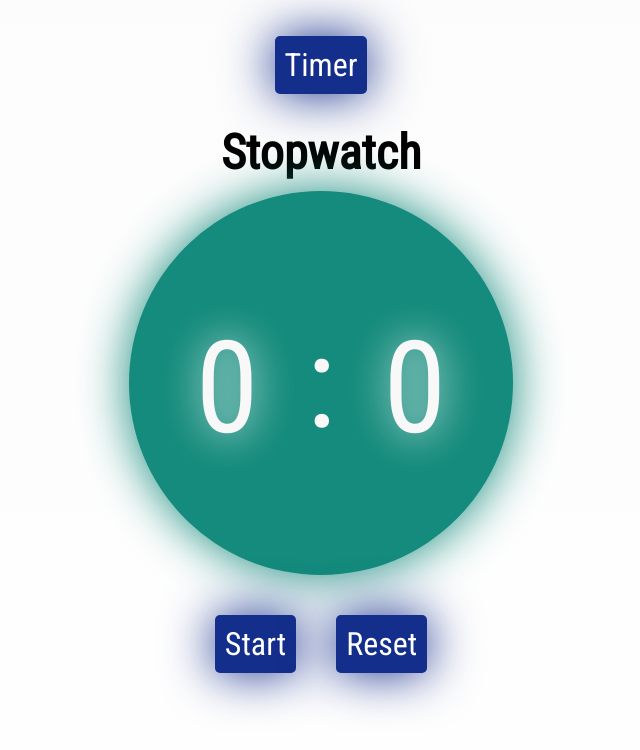
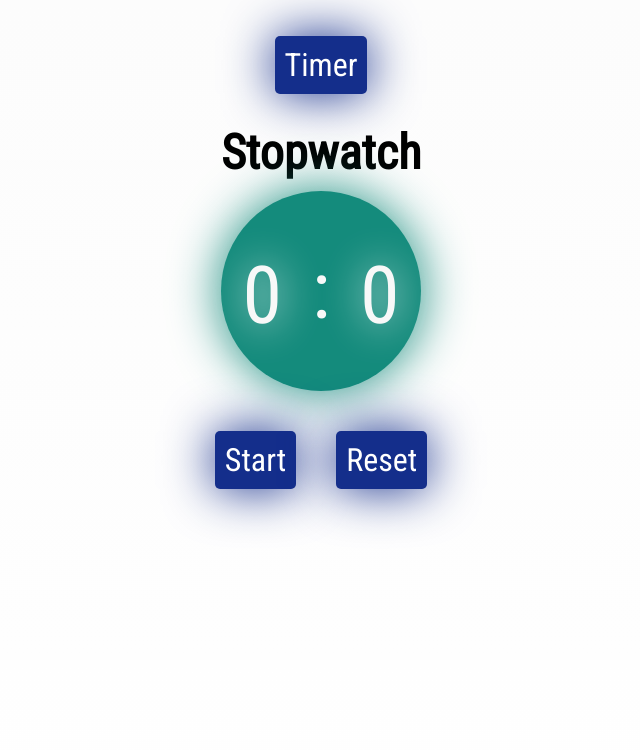
Before and after one commit to rayanfer32/react-timer-stopwatch, a React (Vite) app: page / in a window 1280 px wide. Shown: the top 750 px of the page, without its empty margins (319-959 px from the left). Built offline with nearby package versions, Linux system fonts and the light colour scheme.

Commit message:
Fixed font size while zooming using rem units

```diff
--- a/src/styles.scss
+++ b/src/styles.scss
@@ -9,7 +9,7 @@ $timer-blown-color: rgb(218, 68, 68);
 $secondary-color: #142e8b;
 $text-light-color: rgb(248, 248, 248);
 $highlight-color: rgb(255, 255, 255);
-$auto-clock-font-size: 10vw;
+$auto-clock-font-size: 5rem;
 
 @mixin custom_button(){
     border: none;
@@ -83,12 +83,12 @@ body {
         align-items: center;
         color: $text-light-color;
         background-color: $primary-color;
-        width: 30vw;
-        height: 30vw;
+        width: 1rem;
+        height: 1rem;
         min-width: 200px;
         min-height: 200px;
         border-radius: 9999px;
-        font-size: 5rem;
+        font-size: 1rem;
         // border: 5px solid #333;
         margin-bottom: 20px;
         // text-align: center;
```
